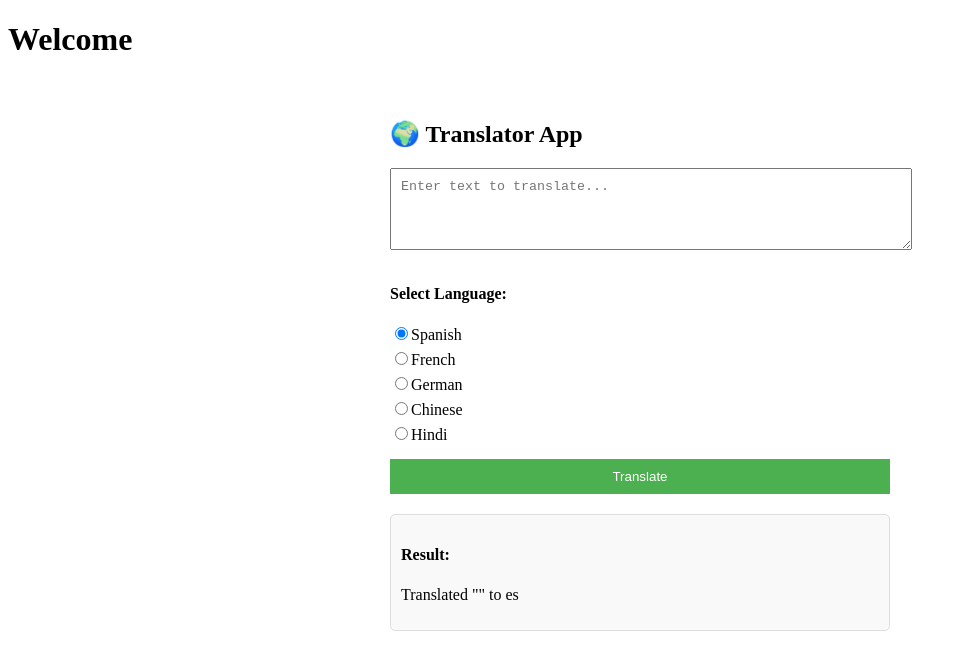
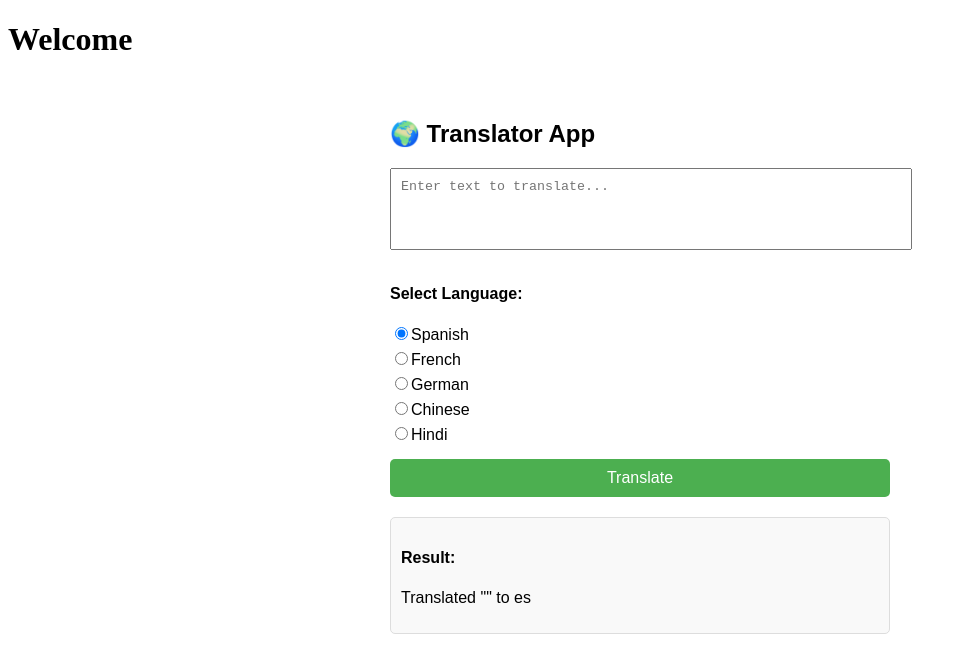
Before and after one commit to RafaS92/rafa-glot, a React (Vite) app: page / in a window 1280 px wide. Both pictures are taken after a click on the button "Translate". Shown: the top 672 px of the page, without its empty margins (0-967 px from the left). Built offline with nearby package versions, Linux system fonts and the light colour scheme.

Commit message:
server added

```diff
--- a/package.json
+++ b/package.json
@@ -6,10 +6,15 @@
   "scripts": {
     "dev": "vite",
     "build": "vite build",
+    "server": "node server.js",
     "lint": "eslint .",
     "preview": "vite preview"
   },
   "dependencies": {
+    "cors": "^2.8.5",
+    "dotenv": "^17.2.1",
+    "express": "^5.1.0",
+    "openai": "^5.16.0",
     "react": "^19.1.1",
     "react-dom": "^19.1.1"
   },
--- /dev/null
+++ b/src/TraslateForm.css
@@ -0,0 +1,47 @@
+.translator-container {
+    max-width: 500px;
+    margin: auto;
+    padding: 20px;
+    font-family: Arial, sans-serif;
+}
+
+.translator-textarea {
+    width: 100%;
+    padding: 10px;
+    margin-bottom: 10px;
+    resize: none;
+}
+
+.translator-languages {
+    margin-bottom: 15px;
+}
+
+.translator-languages label {
+    display: block;
+    margin-bottom: 5px;
+    cursor: pointer;
+}
+
+.translator-button {
+    padding: 10px 20px;
+    width: 100%;
+    background: #4caf50;
+    color: white;
+    border: none;
+    cursor: pointer;
+    font-size: 16px;
+    border-radius: 5px;
+    transition: background 0.3s;
+}
+
+.translator-button:hover {
+    background: #45a049;
+}
+
+.translator-result {
+    margin-top: 20px;
+    padding: 10px;
+    border: 1px solid #ddd;
+    border-radius: 5px;
+    background: #f9f9f9;
+}
--- a/src/TraslateForm.jsx
+++ b/src/TraslateForm.jsx
@@ -1,6 +1,7 @@
 import React, { useState } from "react";
+import "./TraslateForm.css";
 
-export default function TraslateForm() {
+export default function TranslateForm() {
   const [text, setText] = useState("");
   const [language, setLanguage] = useState("es"); // default Spanish
   const [translatedText, setTranslatedText] = useState("");
@@ -8,16 +9,10 @@ export default function TraslateForm() {
   const handleTranslate = () => {
     // For now just mock translation
     setTranslatedText(`Translated "${text}" to ${language}`);
-
-    // Later you can replace this with a call to an API
-    // Example with fetch to your backend:
-    // fetch("/api/translate", { method: "POST", body: JSON.stringify({ text, language }) })
-    //   .then(res => res.json())
-    //   .then(data => setTranslatedText(data.translation));
   };
 
   return (
-    <div style={{ maxWidth: 500, margin: "auto", padding: 20 }}>
+    <div className="translator-container">
       <h2>🌍 Translator App</h2>
 
       <textarea
@@ -25,12 +20,12 @@ export default function TraslateForm() {
         onChange={(e) => setText(e.target.value)}
         placeholder="Enter text to translate..."
         rows={4}
-        style={{ width: "100%", padding: 10, marginBottom: 10 }}
+        className="translator-textarea"
       />
 
-      <div style={{ marginBottom: 15 }}>
+      <div className="translator-languages">
         <h4>Select Language:</h4>
-        <label style={{ display: "block", marginBottom: 5 }}>
+        <label>
           <input
             type="radio"
             value="es"
@@ -40,7 +35,7 @@ export default function TraslateForm() {
           Spanish
         </label>
 
-        <label style={{ display: "block", marginBottom: 5 }}>
+        <label>
           <input
             type="radio"
             value="fr"
@@ -50,7 +45,7 @@ export default function TraslateForm() {
           French
         </label>
 
-        <label style={{ display: "block", marginBottom: 5 }}>
+        <label>
           <input
             type="radio"
             value="de"
@@ -60,7 +55,7 @@ export default function TraslateForm() {
           German
         </label>
 
-        <label style={{ display: "block", marginBottom: 5 }}>
+        <label>
           <input
             type="radio"
             value="zh"
@@ -70,7 +65,7 @@ export default function TraslateForm() {
           Chinese
         </label>
 
-        <label style={{ display: "block", marginBottom: 5 }}>
+        <label>
           <input
             type="radio"
             value="hi"
@@ -81,30 +76,12 @@ export default function TraslateForm() {
         </label>
       </div>
 
-      <button
-        onClick={handleTranslate}
-        style={{
-          padding: "10px 20px",
-          width: "100%",
-          background: "#4CAF50",
-          color: "white",
-          border: "none",
-          cursor: "pointer",
-        }}
-      >
+      <button onClick={handleTranslate} className="translator-button">
         Translate
       </button>
 
       {translatedText && (
-        <div
-          style={{
-            marginTop: 20,
-            padding: 10,
-            border: "1px solid #ddd",
-            borderRadius: 5,
-            background: "#f9f9f9",
-          }}
-        >
+        <div className="translator-result">
           <h4>Result:</h4>
           <p>{translatedText}</p>
         </div>
```
Also changed, not shown: server.js (added, +39 -0 lines), 2 other files (tests, documents, lock files or other folders).
